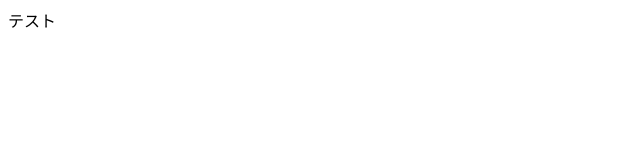
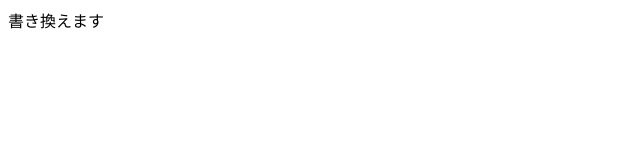
Before and after one commit to takunojima/test1, a plain HTML site: page index.html in a window 1280 px wide. Shown: the full height of the page, 0-640 px from the left. Drawn offline with Linux system fonts and the light colour scheme.

Commit message:
Update index.html

```diff
--- a/index.html
+++ b/index.html
@@ -5,6 +5,6 @@
     <title>タイトル</title>
   </head>
   <body>
-    テスト
+    書き換えます
   </body>
 </html>
```
